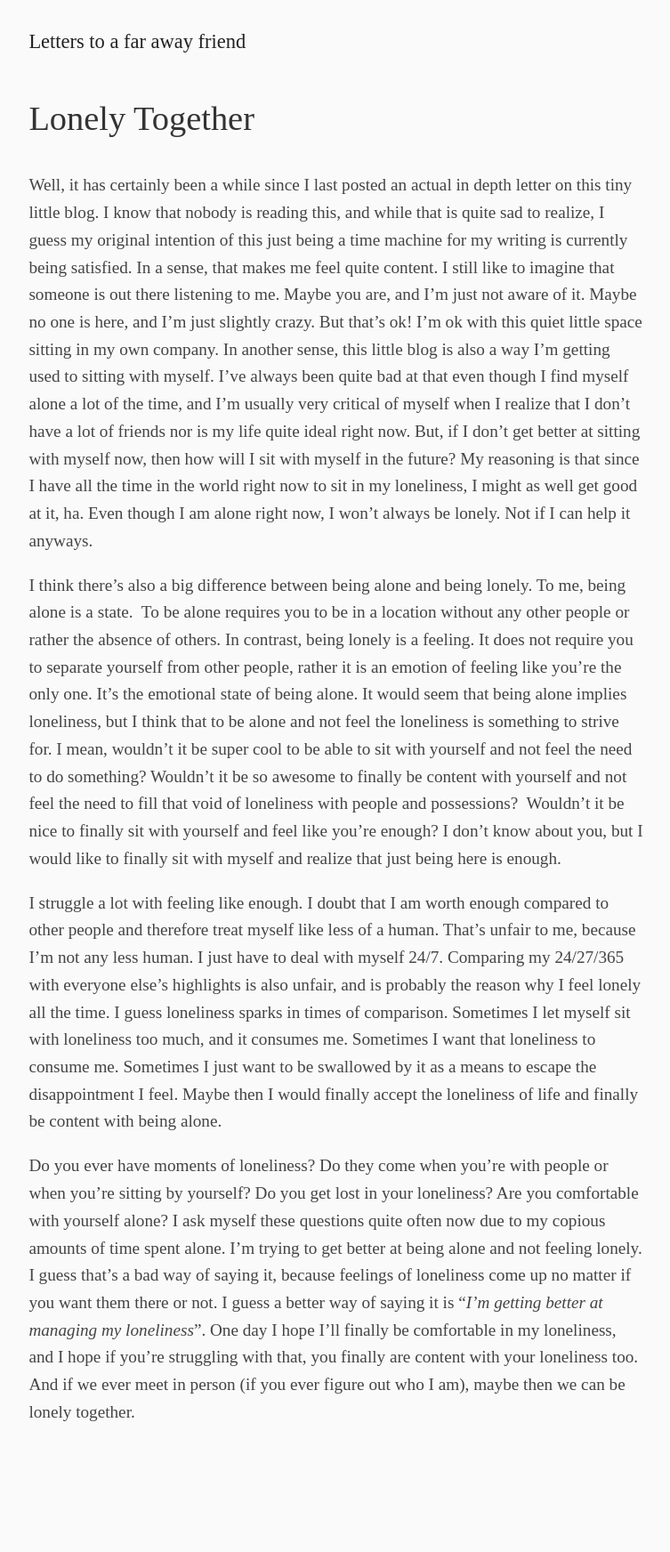
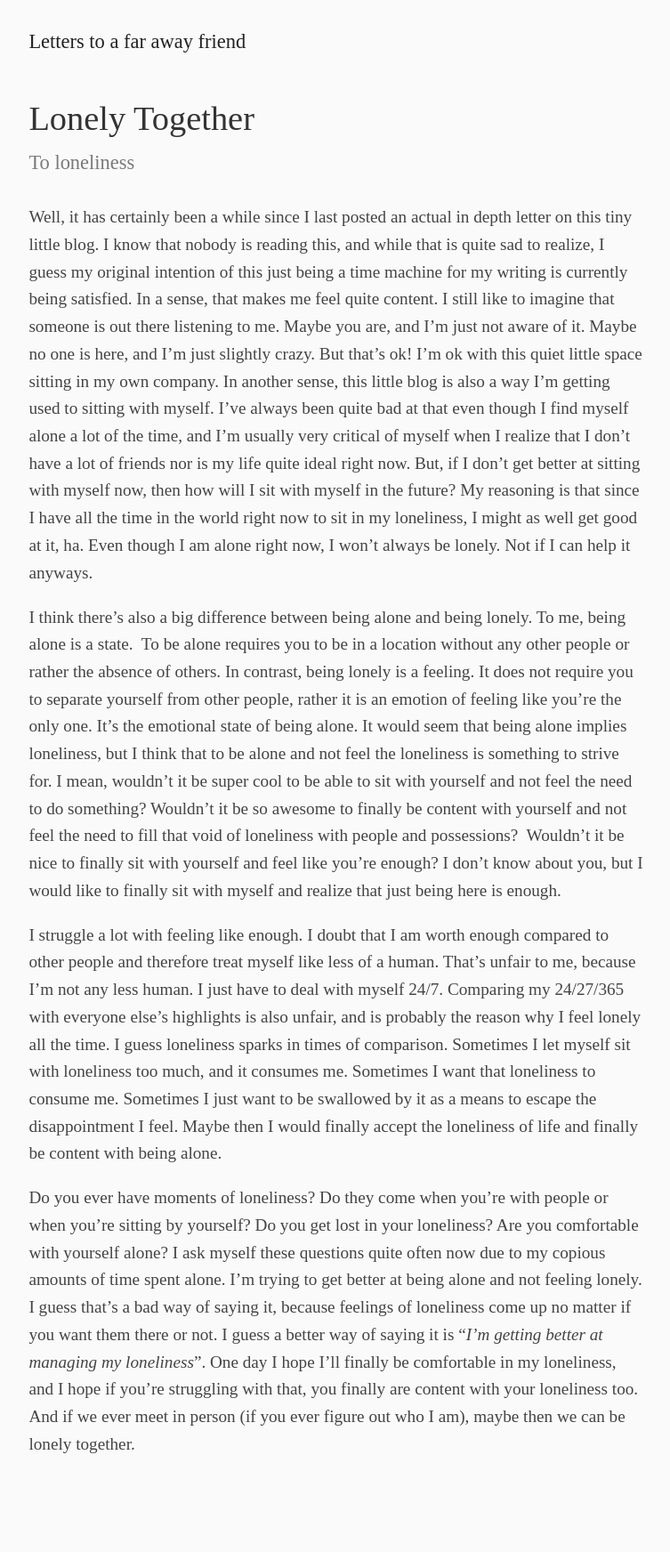
Before and after one commit to exkcd/blag, a Jekyll site: the page built from _posts/2023-02-27-lonely-together.md, in a window 1280 px wide. Shown: the whole page at 89% size, without its empty margins (262-1015 px from the left). Built offline with Jekyll 4.4.1, drawn with Linux system fonts in a browser that asks for light colours; before the commit the page ends 1708 px from its top, so only the background shows below that.

Commit message:
Whoops I forgor to put the description. Silly me

```diff
--- a/_posts/2023-02-27-lonely-together.md
+++ b/_posts/2023-02-27-lonely-together.md
@@ -1,6 +1,7 @@
 ---
 layout: post
 title: Lonely Together
+description: To loneliness
 ---
 Well, it has certainly been a while since I last posted an actual in depth letter on this tiny little blog. I know that nobody is reading this, and while that is quite sad to realize, I guess my original intention of this just being a time machine for my writing is currently being satisfied. In a sense, that makes me feel quite content. I still like to imagine that someone is out there listening to me. Maybe you are, and I'm just not aware of it. Maybe no one is here, and I'm just slightly crazy. But that's ok! I'm ok with this quiet little space sitting in my own company. In another sense, this little blog is also a way I'm getting used to sitting with myself. I've always been quite bad at that even though I find myself alone a lot of the time, and I'm usually very critical of myself when I realize that I don't have a lot of friends nor is my life quite ideal right now. But, if I don't get better at sitting with myself now, then how will I sit with myself in the future? My reasoning is that since I have all the time in the world right now to sit in my loneliness, I might as well get good at it, ha. Even though I am alone right now, I won't always be lonely. Not if I can help it anyways.
 
```
